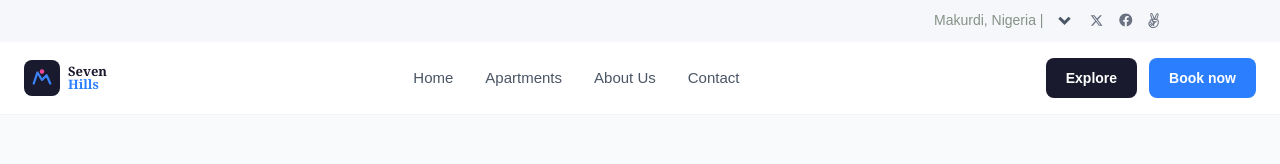
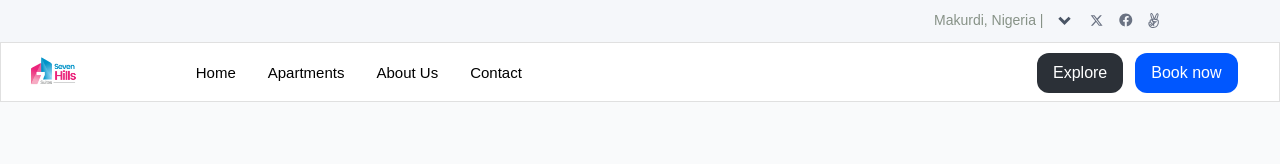
Before and after one commit to Unique-Ikeoluwa/SEVEN_HILLS_SUITES, a Next.js app in the folder frontend/: page / in a window 1280 px wide. Shown: the top 164 px of the page. Built offline with nearby package versions, Linux system fonts and the light colour scheme; grey boxes are pictures that could not be loaded.

Commit message:
Fixed navbar

```diff
--- a/frontend/components/Navbar.tsx
+++ b/frontend/components/Navbar.tsx
@@ -1,43 +1,35 @@
 "use client";
 
 import Link from "next/link";
+import Image from "next/image";
 
 export default function Navbar() {
   return (
     <>
       {/* Navbar */}
-      <nav className="bg-white border-b border-gray-100 sticky top-0 z-50">
-        <div className="max-w-7xl mx-auto px-6 py-4 flex items-center gap-12">
-          <Link href="/" className="flex items-center gap-2 shrink-0">
-            <div className="w-9 h-9 bg-[#1a1a2e] rounded-lg flex items-center justify-center">
-              <svg width="22" height="22" viewBox="0 0 24 24" fill="none">
-                <path d="M3 18L7 6L12 14L17 9L21 18" stroke="#3b82f6" strokeWidth="2.5" strokeLinecap="round" strokeLinejoin="round" />
-                <circle cx="12" cy="5" r="2.5" fill="#ec4899" />
-              </svg>
-            </div>
-            <div className="flex flex-col leading-none">
-              <span className="text-[13px] font-bold text-[#1a1a2e] font-serif">Seven</span>
-              <span className="text-[13px] font-bold text-blue-500 font-serif">Hills</span>
-            </div>
+      <nav className="bg-white/43 border border-[#C0C0C07D] h-15 sticky top-0 z-50">
+        <div className="max-w-7xl justify-between mx-auto px-5 py-2.5 flex items-center shadow-black/10">
+          <div className="flex items-center w-[527.3px] h-9.5 gap-21">
+            <Link href="/" className="flex h-9.5 w-[64.31px] items-center">
+              <Image src="/SevenHills.png" alt="SevenHills" width={80} height={50}/>
             </Link>
-
-          <div className="hidden md:flex items-center gap-8 flex-1 justify-center">
+            <div className="hidden w-16.25 md:flex items-center gap-3 flex-1 justify-center">
               {["Home", "Apartments", "About Us", "Contact"].map((item) => (
                 <Link
                   key={item}
                   href={`/${item.toLowerCase().replace(" ", "-")}`}
-                className="text-gray-600 text-[15px] font-medium hover:text-blue-500 transition-colors"
+                  className="text-black p-2.5 text-[15px] font-normal hover:text-blue-500 transition-colors"
                 >
                   {item}
                 </Link>
               ))}
             </div>
-
-          <div className="flex items-center gap-3 shrink-0">
-            <Link href="/apartments" className="px-5 py-2.5 bg-[#1a1a2e] text-white text-sm font-semibold rounded-lg hover:bg-[#2d2d4e] transition-colors">
+          </div>
+          <div className="flex items-center gap-3 h-10 w-55.5 shrink-0">
+            <Link href="/apartments" className="px-4 py-2 bg-[#2B3037] text-white text-base font-medium rounded-xl hover:bg-[#050505] transition-colors">
                 Explore
             </Link>
-            <button className="px-5 py-2.5 bg-blue-500 text-white text-sm font-semibold rounded-lg hover:bg-blue-600 transition-colors cursor-pointer">
+            <button className="px-4 py-2 bg-[#0057FF] text-white text-base font-medium rounded-xl hover:bg-[#0f53db] transition-colors cursor-pointer">
               Book now
             </button>
           </div>
```
Also changed, not shown: frontend/public/SevenHills.png (added). Lines whose indentation alone changed are shown as unchanged.
